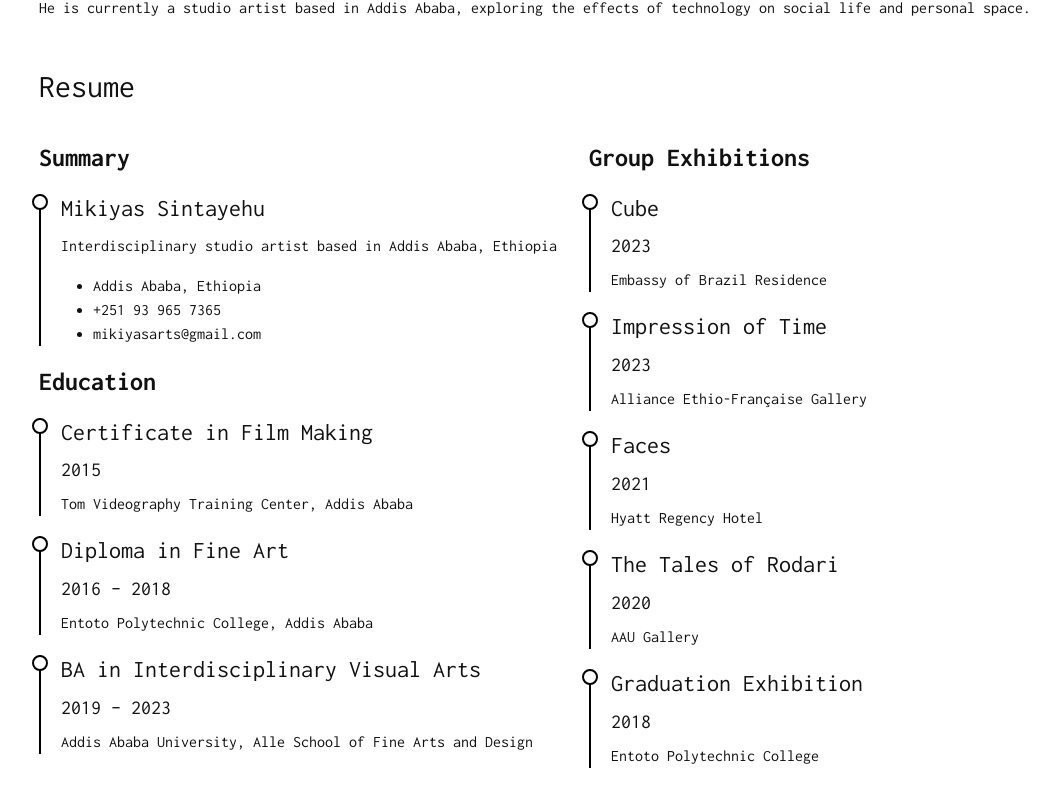
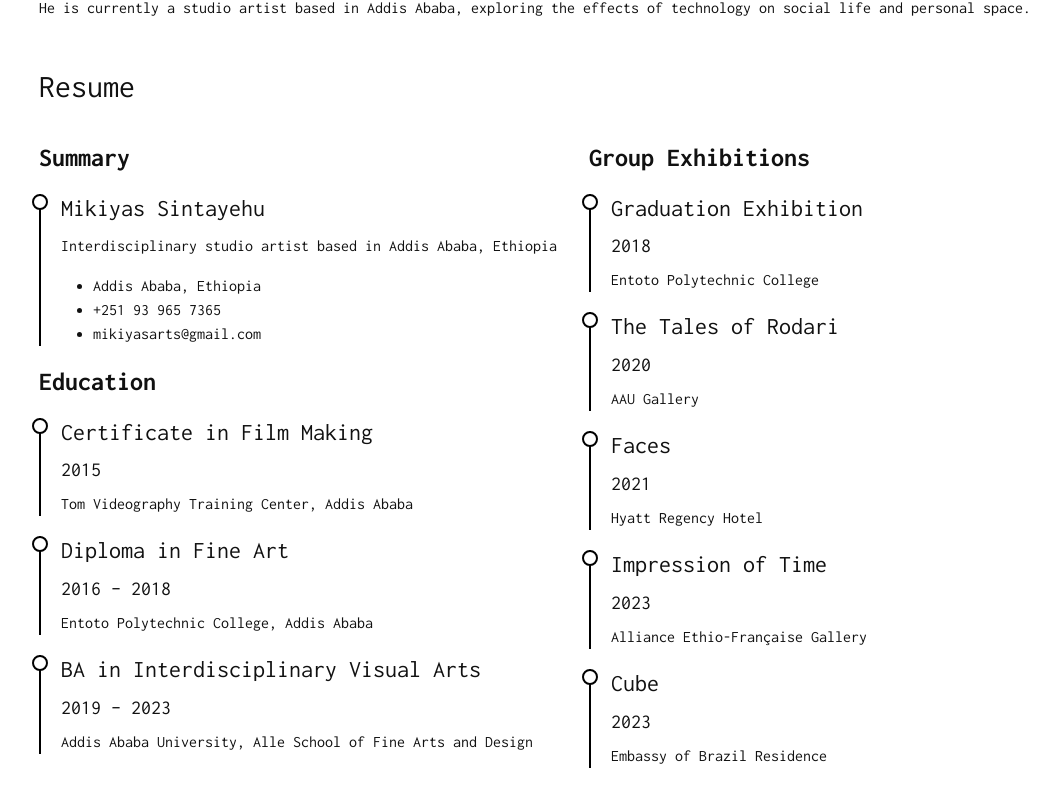
Before and after one commit to TallYoda/ArtPortfolio, a React (Vite) app in the folder mike_porrtfolio/: page / in a window 1280 px wide. Shown: the part 7338-8130 px from the top of the page, without its empty margins (63-1122 px from the left). Built offline with nearby package versions, Linux system fonts and the light colour scheme.

Commit message:
fix: reorder group exhibitions in About component for correct chronological display

```diff
--- a/mike_porrtfolio/src/components/about.tsx
+++ b/mike_porrtfolio/src/components/about.tsx
@@ -148,11 +148,11 @@ const About: React.FC = () => {
             <h3 className="resume-title">Group Exhibitions</h3>
 
             {[
-              ["Cube", "2023", "Embassy of Brazil Residence"],
+              ["Graduation Exhibition", "2018", "Entoto Polytechnic College"],
+              ["The Tales of Rodari", "2020", "AAU Gallery"],
+              ["Faces", "2021", "Hyatt Regency Hotel"],
               ["Impression of Time", "2023", "Alliance Ethio-Française Gallery"],
-              ["Faces", "2021", "Hyatt Regency Hotel"],
-              ["The Tales of Rodari", "2020", "AAU Gallery"],
-              ["Graduation Exhibition", "2018", "Entoto Polytechnic College"]
+              ["Cube", "2023", "Embassy of Brazil Residence"]
             ].map(([title, year, venue]) => (
               <div className="resume-item" key={title}>
                 <h4>{title}</h4>
```
Also changed, not shown: mike_porrtfolio/src/data/artworks.json (line endings or trailing spaces).
